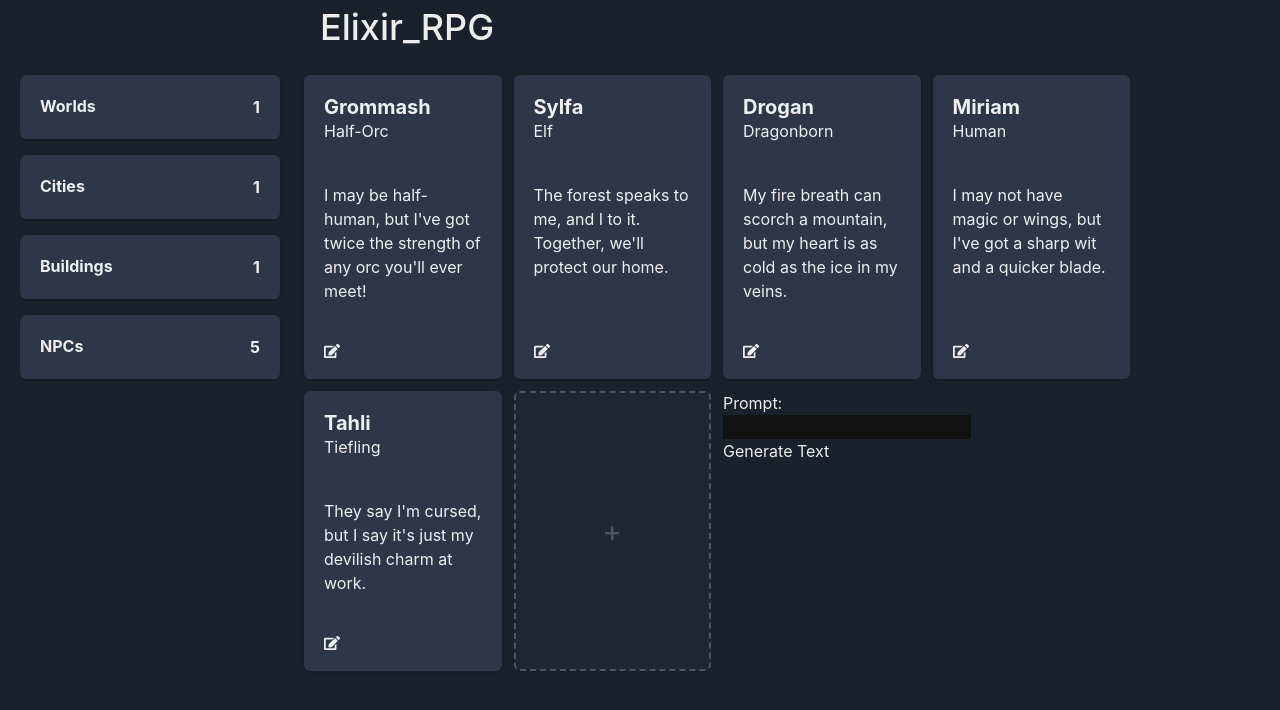
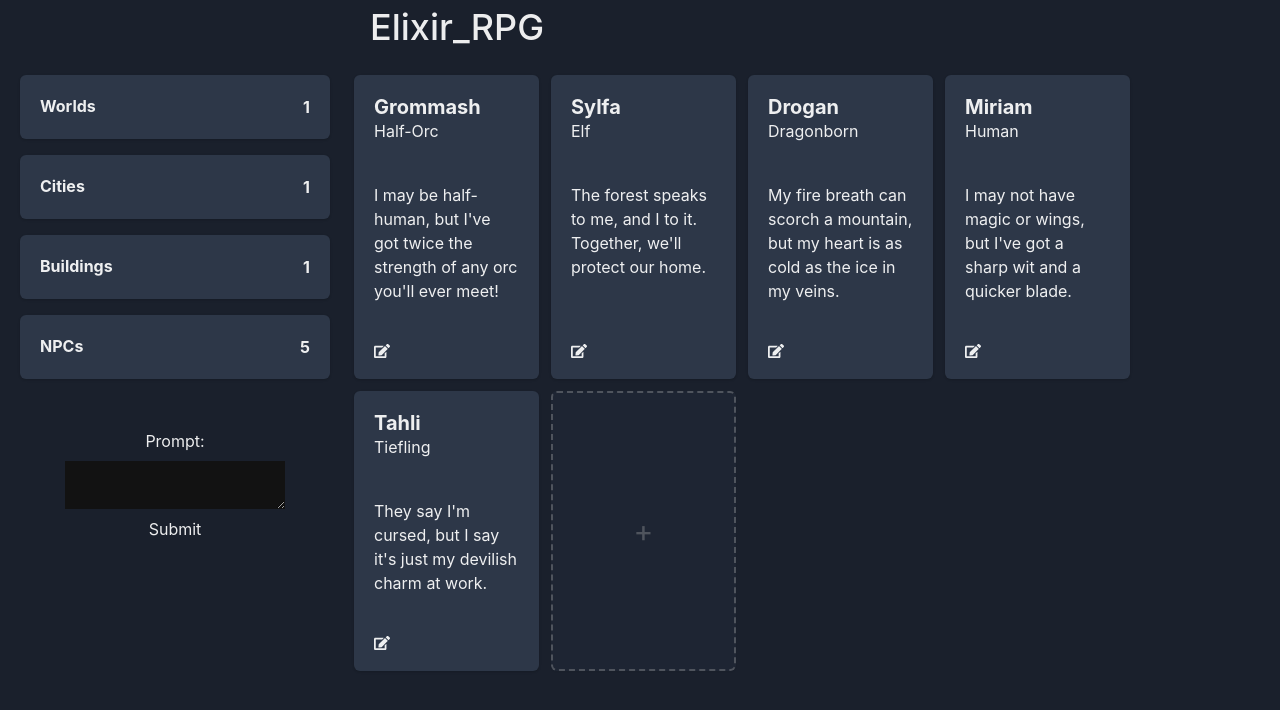
Before and after one commit to xBromsson/elixir_rpg, a React (Vite) app: page / in a window 1280 px wide. Shown: the top 710 px of the page. Built offline with nearby package versions, Linux system fonts and the light colour scheme; no server answers.

Commit message:
created a form component, a gpt generator, and cleaned up some code

```diff
--- a/package.json
+++ b/package.json
@@ -17,6 +17,7 @@
     "openai": "^3.2.1",
     "react": "^18.2.0",
     "react-dom": "^18.2.0",
+    "react-hook-form": "^7.43.9",
     "react-icons": "^4.8.0"
   },
   "devDependencies": {
--- a/src/App.jsx
+++ b/src/App.jsx
@@ -2,6 +2,8 @@ import { Grid, GridItem, HStack, Text } from "@chakra-ui/react";
 import CardGrid from "./components/CardGrid";
 import CategoryList from "./components/CategoryList";
 import ColorModeSwitch from "./components/ColorModeSwitch";
+import Form from "./components/Form";
+import Generate from "./components/Generate";
 
 function App() {
   return (
@@ -9,12 +11,14 @@ function App() {
       h="100vh"
       templateAreas={`"nav header"
                       "nav main"`}
-      templateColumns={"300px 1fr"}
+      templateColumns={"350px 1fr"}
       templateRows={"75px 1fr"}
     >
       <GridItem px={5} area={"nav"}>
         <Text h={"75px"}></Text>
         <CategoryList></CategoryList>
+        <Form></Form>
+        <Generate></Generate>
       </GridItem>
       <GridItem area={"header"} px={5}>
         {" "}
--- a/src/components/CardGrid.jsx
+++ b/src/components/CardGrid.jsx
@@ -51,7 +51,6 @@ const CardGrid = () => {
         ></NpcCard>
       ))}
       <CreatorCard></CreatorCard>
-      <MyComponent></MyComponent>
     </SimpleGrid>
   );
 };
--- /dev/null
+++ b/src/components/Form.jsx
@@ -0,0 +1,23 @@
+import { Box, VStack } from "@chakra-ui/react";
+import { useForm } from "react-hook-form";
+
+const Form = () => {
+  const { register, handleSubmit } = useForm();
+
+  const onSubmit = (data) => console.log(data);
+
+  return (
+    <Box py={50}>
+      {" "}
+      <form onSubmit={handleSubmit(onSubmit)}>
+        <VStack>
+          <label htmlFor="prompt">Prompt:</label>
+          <textarea {...register("prompt")} id="prompt" type="text"></textarea>
+          <button type="submit">Submit</button>
+        </VStack>
+      </form>
+    </Box>
+  );
+};
+
+export default Form;
--- /dev/null
+++ b/src/components/Generate.jsx
@@ -0,0 +1,56 @@
+import { Configuration, OpenAIApi } from "openai";
+import axios from "axios";
+import { useState, useEffect } from "react";
+
+const config = new Configuration({
+  organization: "org-jXq1jagmrAh2SvVmFUvvOHlj",
+  apiKey: "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",
+  endpoint: "https://api.openai.com/v1/engines/davinci/completions",
+});
+
+const openai = new OpenAIApi(config);
+
+const endpoint =
+  "https://api.openai.com/v1/engines/text-davinci-003/completions";
+
+// const openai = new OpenAIApi(config);
+
+const Generate = () => {
+  const [response, setResponse] = useState("");
+
+  useEffect(() => {
+    axios
+      .post(
+        endpoint,
+        {
+          prompt:
+            "create a unique discription of a fantasy style character. describe this character in two sentences.",
+          max_tokens: 100,
+          n: 3,
+          //   stop: "\n",
+          temperature: 0.7,
+        },
+        {
+          headers: {
+            // "Content-Type": "application/json",
+            Authorization: `Bearer ${config.apiKey}`,
+          },
+        }
+      )
+      .then((res) => {
+        setResponse(res.data.choices[0].text);
+        console.log(response);
+      });
+
+    // setResponse(
+    //   openai.createCompletion({
+    //     model: "text-davinci-003",
+    //     prompt: "Say this is a test",
+    //     max_tokens: 7,
+    //     temperature: 0,
+    //   })
+    // );
+  }, []);
+};
+
+export default Generate;
--- a/src/components/OpenAi.jsx
+++ /dev/null
@@ -1,68 +0,0 @@
-import { Configuration, OpenAIApi } from "openai";
-import { useState } from "react";
-import axios from "axios";
-
-const openaiConfig = {
-  apiKey: "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",
-  endpoint: "https://api.openai.com/v1/engines/davinci/completions",
-};
-
-const useOpenaiApi = (prompt) => {
-  const [generatedText, setGeneratedText] = useState("");
-
-  const generateText = async () => {
-    try {
-      const response = await axios.post(
-        openaiConfig.endpoint,
-        {
-          prompt,
-          max_tokens: 60,
-          n: 1,
-          stop: "\n",
-          temperature: 0.7,
-        },
-        {
-          headers: {
-            "Content-Type": "application/json",
-            Authorization: `Bearer ${openaiConfig.apiKey}`,
-          },
-        }
-      );
-      const generatedText = response.data.choices[0].text.trim();
-      setGeneratedText(generatedText);
-    } catch (error) {
-      console.error(error);
-    }
-  };
-
-  return { generatedText, generateText };
-};
-
-const MyComponent = () => {
-  const [prompt, setPrompt] = useState("");
-  const { generatedText, generateText } = useOpenaiApi(prompt);
-
-  const handleSubmit = (event) => {
-    event.preventDefault();
-    generateText();
-  };
-
-  const handlePromptChange = (event) => {
-    setPrompt(event.target.value);
-  };
-
-  return (
-    <div>
-      <form onSubmit={handleSubmit}>
-        <label>
-          Prompt:
-          <input type="text" value={prompt} onChange={handlePromptChange} />
-        </label>
-        <button type="submit">Generate Text</button>
-      </form>
-      <p>{generatedText}</p>
-    </div>
-  );
-};
-
-export default MyComponent;
```
Also changed, not shown: 1 other file (tests, documents, lock files or other folders).
